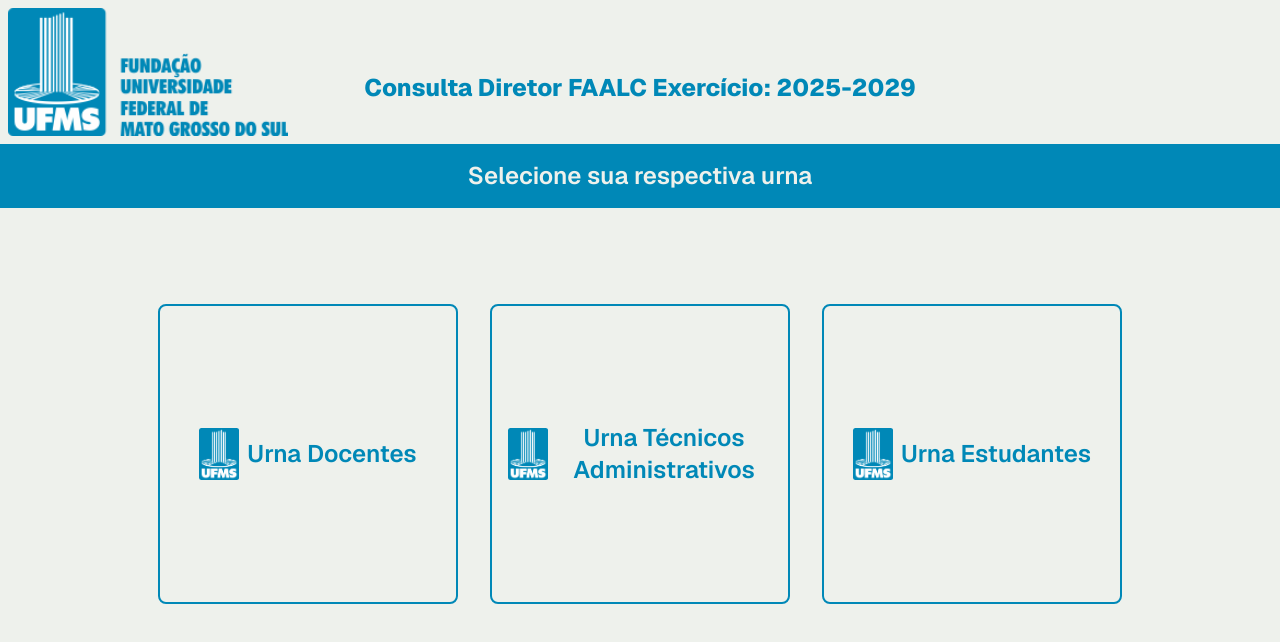
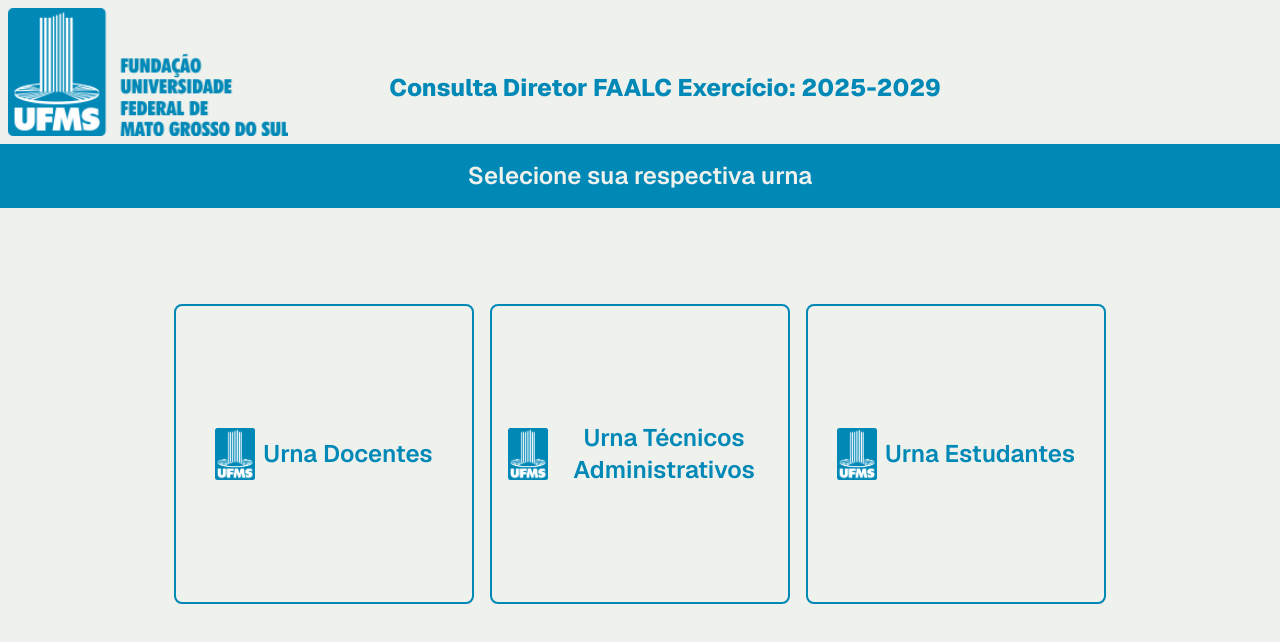
Before and after one commit to tsilfidis/eleicao-faalc-diretor, a Next.js app: page / in a window 1280 px wide. Shown: the top 642 px of the page. Built offline with nearby package versions, Linux system fonts and the light colour scheme.

Commit message:
chore: changed spacing between header image and text

```diff
--- a/src/app/page.tsx
+++ b/src/app/page.tsx
@@ -16,16 +16,16 @@ export default function Home() {
         <div className="mt-8 font-extrabold w-full text-center text-2xl font-[family-name:var(--font-geist-sans)]">
           Consulta Diretor FAALC Exercício: 2025-2029
         </div>
-        <div className="min-w-[300px] hidden lg:block"></div>
+        <div className="min-w-[250px] hidden lg:block"></div>
       </div>
       <div className="bg-foreground text-background font-semibold text-center text-2xl font-[family-name:var(--font-geist-sans)] py-4">
         Selecione sua respectiva urna
       </div>
       <div className="mt-6 items-center justify-items-center p-2 gap-16 sm:p-8 text-2xl lg:mt-16 font-[family-name:var(--font-geist-sans)]">
         <div className="flex flex-col gap-[32px] row-start-2 items-center">
-          <div className="flex gap-8 items-center flex-col text-2xl lg:flex-row">
+          <div className="flex gap-4 items-center flex-col text-2xl lg:flex-row">
             <a
-              className="max-w-[250px] min-h-[150px] text-center flex items-center justify-center gap-2 rounded-lg border-2 border-solid border-foreground transition-colors hover:bg-foreground hover:text-background font-semibold p-4 md:min-w-[300px] lg:min-h-[300px]"
+              className="max-w-[250px] min-h-[150px] text-center flex items-center justify-center gap-2 rounded-lg border-2 border-solid border-foreground transition-colors hover:bg-foreground hover:text-background font-semibold p-4 md:min-w-[300px] md:min-h-[200px] lg:min-h-[300px]"
               href="https://urnas.ufms.br/helios/e/FAALC-DOCENTES-CONSULTA-DIRETOR_9"
               target="_blank"
               rel="noopener noreferrer"
@@ -40,7 +40,7 @@ export default function Home() {
               Urna Docentes
             </a>
             <a
-              className="max-w-[250px] min-h-[150px] text-center rounded-lg border-2 border-solid border-foreground transition-colors flex items-center justify-center gap-2 hover:bg-foreground hover:text-background font-semibold p-4 md:min-w-[300px] lg:min-h-[300px]"
+              className="max-w-[250px] min-h-[150px] text-center rounded-lg border-2 border-solid border-foreground transition-colors flex items-center justify-center gap-2 hover:bg-foreground hover:text-background font-semibold p-4 md:min-w-[300px] md:min-h-[200px] lg:min-h-[300px]"
               href="https://urnas.ufms.br/helios/e/FAALC-TECNICOS-CONSULTA-DIRETOR_9"
               target="_blank"
               rel="noopener noreferrer"
@@ -55,7 +55,7 @@ export default function Home() {
               Urna Técnicos Administrativos
             </a>
             <a
-              className="min-w-[250px] min-h-[150px] text-center rounded-lg border-2 border-solid border-foreground transition-colors flex items-center justify-center gap-2 hover:bg-foreground hover:text-background font-semibold p-4 md:min-w-[300px] lg:min-h-[300px]"
+              className="max-w-[250px] min-h-[150px] text-center rounded-lg border-2 border-solid border-foreground transition-colors flex items-center justify-center gap-2 hover:bg-foreground hover:text-background font-semibold p-4 md:min-w-[300px] md:min-h-[200px] lg:min-h-[300px]"
               href="https://urnas.ufms.br/helios/e/FAALC-ESTUDANTES-CONSULTA-DIRETOR_9"
               target="_blank"
               rel="noopener noreferrer"
```
